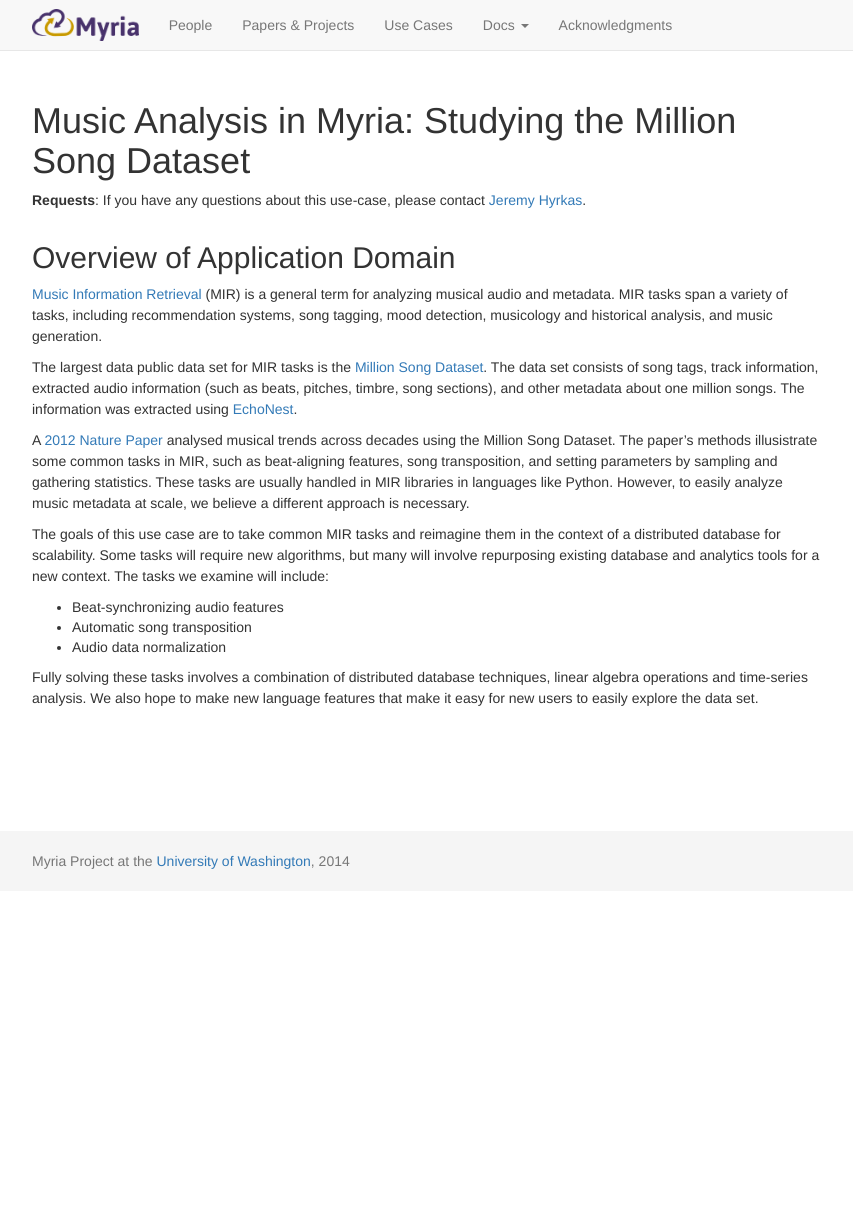
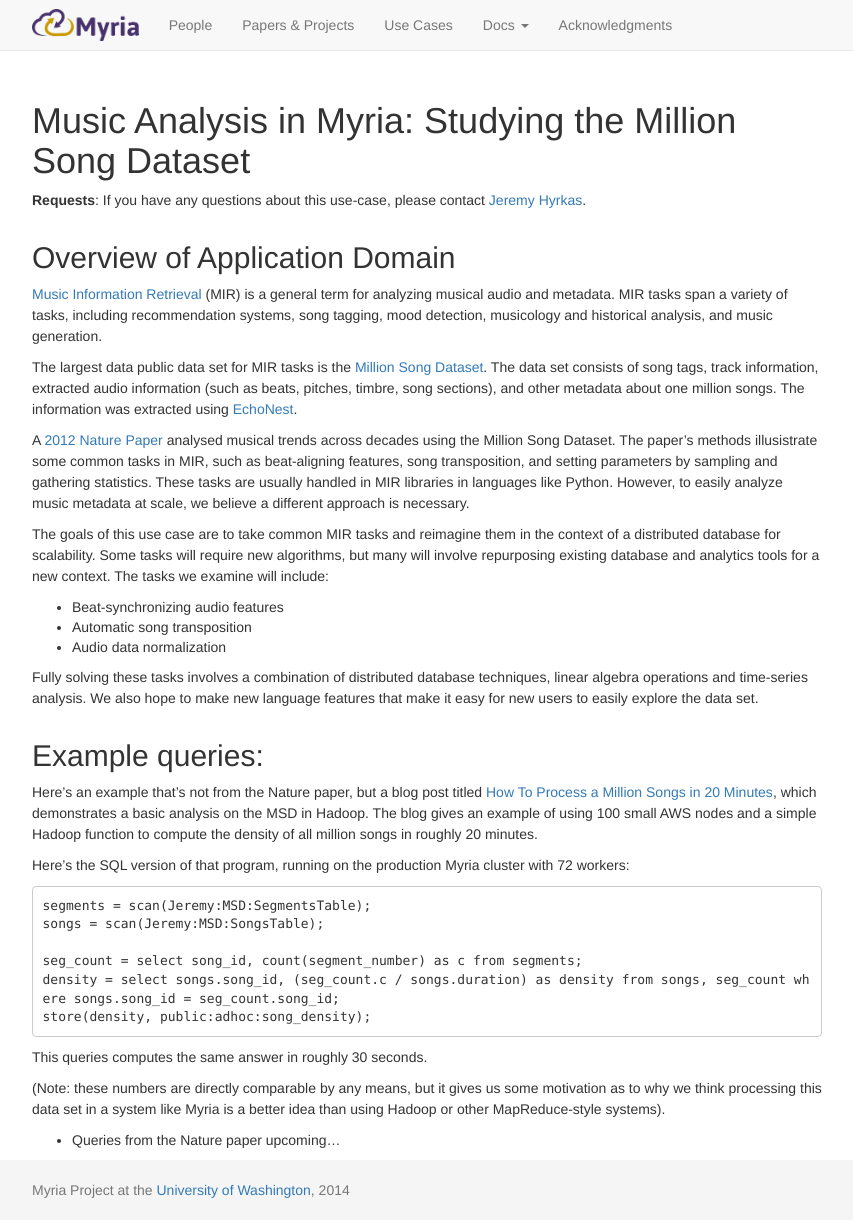
Before and after one commit to uwescience/myria-website, a Jekyll site: the page built from repository/msd.markdown, in a window 1280 px wide. Shown: the whole page, without its empty margins (213-1066 px from the left). Built offline with Jekyll 4.4.1, drawn with Linux system fonts in a browser that asks for light colours; nearby versions of some CDN libraries; Markdown is read by kramdown in place of the engine named in the settings; before the commit the page ends 900 px from its top, so only the background shows below that.

Commit message:
Update msd.markdown
added a simple example

```diff
--- a/repository/msd.markdown
+++ b/repository/msd.markdown
@@ -32,3 +32,25 @@
 
 Fully solving these tasks involves a combination of distributed database techniques, linear algebra operations and time-series analysis.
 We also hope to make new language features that make it easy for new users to easily explore the data set.
+
+## Example queries:
+
+Here's an example that's not from the Nature paper, but a blog post titled
+[How To Process a Million Songs in 20 Minutes](http://musicmachinery.com/2011/09/04/how-to-process-a-million-songs-in-20-minutes/),
+which demonstrates a basic analysis on the MSD in Hadoop. The blog gives an example of using 100 small AWS nodes and a simple Hadoop function to compute the density of all million songs in roughly 20 minutes.
+
+Here's the SQL version of that program, running on the production Myria cluster with 72 workers:
+
+    segments = scan(Jeremy:MSD:SegmentsTable);
+    songs = scan(Jeremy:MSD:SongsTable);
+
+    seg_count = select song_id, count(segment_number) as c from segments;
+    density = select songs.song_id, (seg_count.c / songs.duration) as density from songs, seg_count where songs.song_id = seg_count.song_id;
+    store(density, public:adhoc:song_density);
+
+
+This queries computes the same answer in roughly 30 seconds.
+
+(Note: these numbers are directly comparable by any means, but it gives us some motivation as to why we think processing this data set in a system like Myria is a better idea than using Hadoop or other MapReduce-style systems).
+
+* Queries from the Nature paper upcoming...
```
